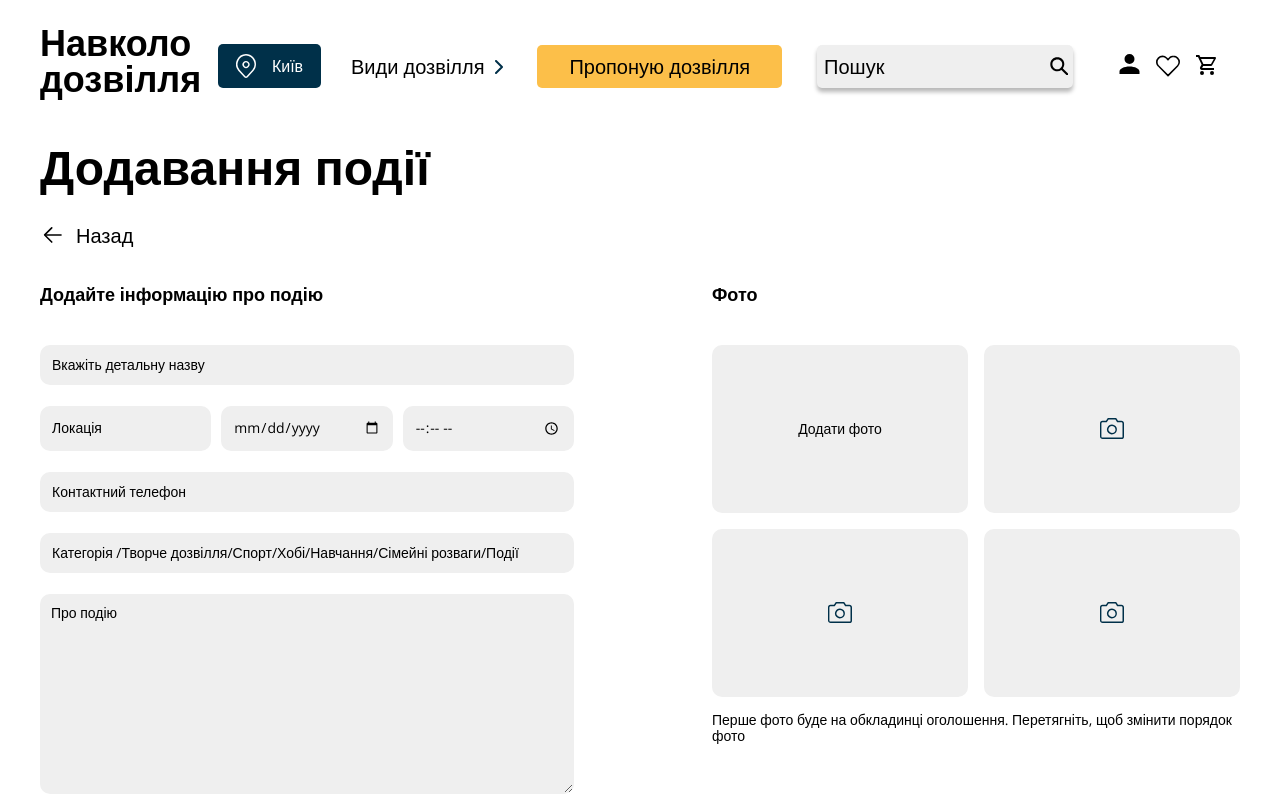
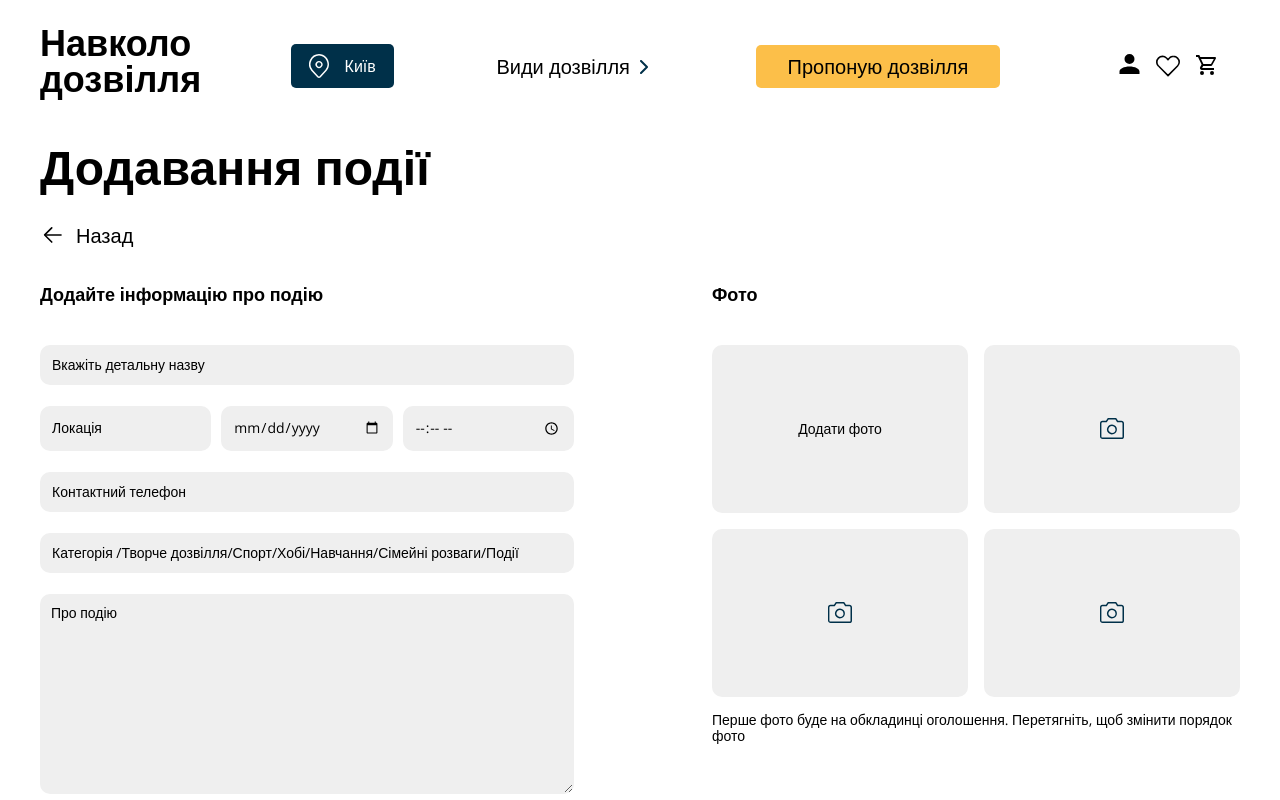
Before and after one commit to Olyazarichna/marketplace, a Next.js app: page /addLaisurePage in a window 1280 px wide. Shown: the top 800 px of the page. Built offline with nearby package versions, Linux system fonts and the light colour scheme.

Commit message:
Update Header.jsx

```diff
--- a/src/app/components/Header/Header.jsx
+++ b/src/app/components/Header/Header.jsx
@@ -117,7 +117,7 @@ const Header = ({ city, openCityModal, handleModalToggle, chooseCity }) => {
           </svg>
         </button>
       )}
-      {(showSearchField || window.innerWidth >= 768) && <SearchForm />}
+      {showSearchField && <SearchForm />}
 
       <ul className={showNavigation ? styles.btnListNav : styles.btnList}>
         <li className={styles.btnList__item}>
```
